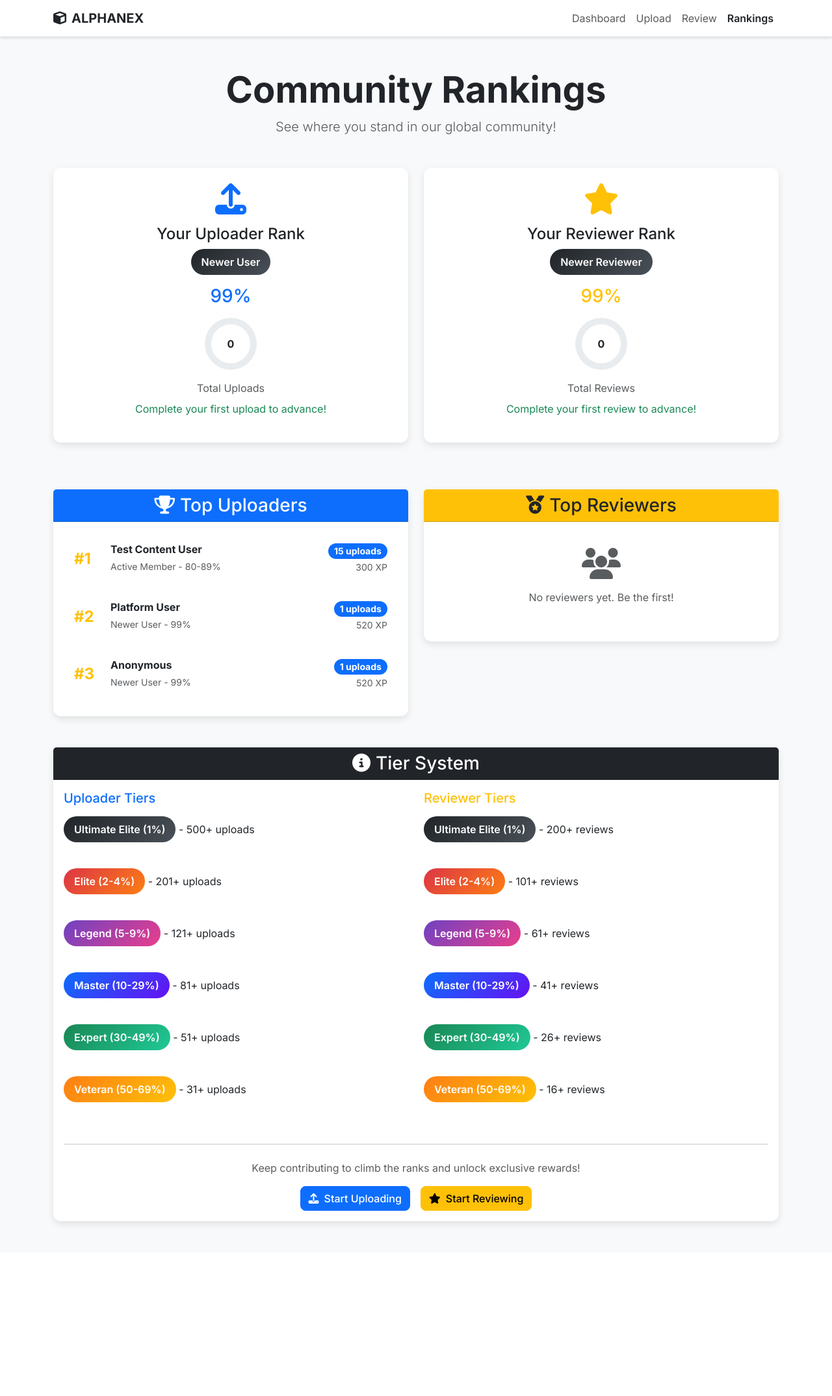
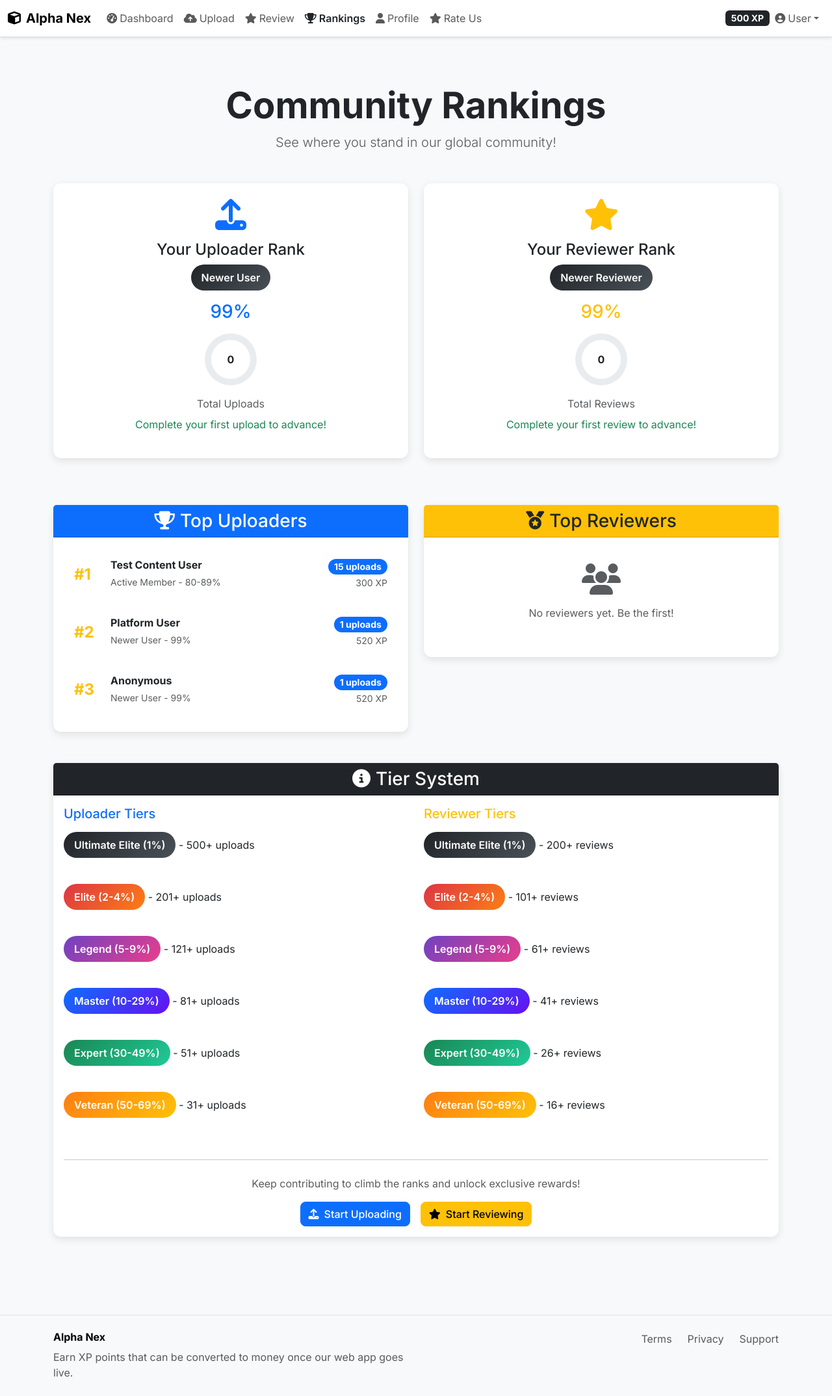
Before and after one commit to Shaurya-ds/Alpha-Nex-FF, a Flask app: page /ranking in a window 1280 px wide. Shown: the whole page at 65% size. Before the commit the page ends 1887 px from the top, so only its background shows below. Run offline with Flask 3, Linux system fonts and the light colour scheme; data comes from the database, SQL or seed files in the repository; both versions use the stored data as it was after the commit; data that the repository does not hold is empty; some libraries are stand-ins or nearby versions.

Commit message:
Update the ranking page to use the site's base template
Refactors the `ranking.html` template to extend `base.html` and incorporate the existing navigation and footer structure, improving consistency.

Replit-Commit-Author: Agent
Replit-Commit-Session-Id: c8f4189e-7a64-40dc-8baf-8a248c37f1cf
Replit-Commit-Checkpoint-Type: full_checkpoint
Replit-Commit-Screenshot-Url: https://storage.googleapis.com/screenshot-production-us-central1/e5af3f3d-59b4-49b2-ba9b-35d749d10ece/c8f4189e-7a64-40dc-8baf-8a248c37f1cf/4EPIGMr

```diff
--- a/templates/ranking.html
+++ b/templates/ranking.html
@@ -1,20 +1,9 @@
-<!DOCTYPE html>
-<html lang="en">
-<head>
-    <meta charset="UTF-8">
-    <meta name="viewport" content="width=device-width, initial-scale=1.0">
-    <title>Community Rankings - ALPHANEX</title>
+{% extends "base.html" %}
 
-    <!-- Bootstrap CSS -->
-    <link href="https://cdn.jsdelivr.net/npm/bootstrap@5.3.0/dist/css/bootstrap.min.css" rel="stylesheet">
-    <!-- Font Awesome -->
-    <link href="https://cdnjs.cloudflare.com/ajax/libs/font-awesome/6.4.0/css/all.min.css" rel="stylesheet">
-    <!-- Google Fonts -->
-    <link href="https://fonts.googleapis.com/css2?family=Inter:wght@300;400;500;600;700&display=swap" rel="stylesheet">
-    <!-- Custom Styles -->
-    <link rel="stylesheet" href="{{ url_for('static', filename='css/style.css') }}">
+{% block title %}Community Rankings - Alpha Nex{% endblock %}
 
-    <style>
+{% block content %}
+<style>
         .ranking-card {
             transition: all 0.3s ease;
             border: none;
@@ -94,41 +83,8 @@
             color: #ffc107;
         }
     </style>
-</head>
 
-<body>
-    <!-- Navigation -->
-    <nav class="navbar navbar-expand-lg navbar-light bg-white border-bottom">
-        <div class="container">
-            <a class="navbar-brand fw-bold text-dark" href="{{ url_for('index') }}">
-                <i class="fas fa-cube me-2"></i>ALPHANEX
-            </a>
-
-            <button class="navbar-toggler" type="button" data-bs-toggle="collapse" data-bs-target="#navbarNav">
-                <span class="navbar-toggler-icon"></span>
-            </button>
-
-            <div class="collapse navbar-collapse" id="navbarNav">
-                <ul class="navbar-nav ms-auto">
-                    <li class="nav-item">
-                        <a class="nav-link" href="{{ url_for('dashboard') }}">Dashboard</a>
-                    </li>
-                    <li class="nav-item">
-                        <a class="nav-link" href="{{ url_for('upload_file') }}">Upload</a>
-                    </li>
-                    <li class="nav-item">
-                        <a class="nav-link" href="{{ url_for('review_content') }}">Review</a>
-                    </li>
-                    <li class="nav-item">
-                        <a class="nav-link active" href="{{ url_for('ranking') }}">Rankings</a>
-                    </li>
-                </ul>
-            </div>
-        </div>
-    </nav>
-
-    <!-- Main Content -->
-    <div class="container my-5">
+<div class="container my-5">
         <div class="text-center mb-5">
             <h1 class="display-4 fw-bold">Community Rankings</h1>
             <p class="lead text-muted">See where you stand in our global community!</p>
@@ -289,9 +245,5 @@
                 </div>
             </div>
         </div>
-    </div>
-
-    <!-- Bootstrap JS -->
-    <script src="https://cdn.jsdelivr.net/npm/bootstrap@5.3.0/dist/js/bootstrap.bundle.min.js"></script>
-</body>
-</html>
+</div>
+{% endblock %}
```
Also changed, not shown: instance/alphanex.db.
